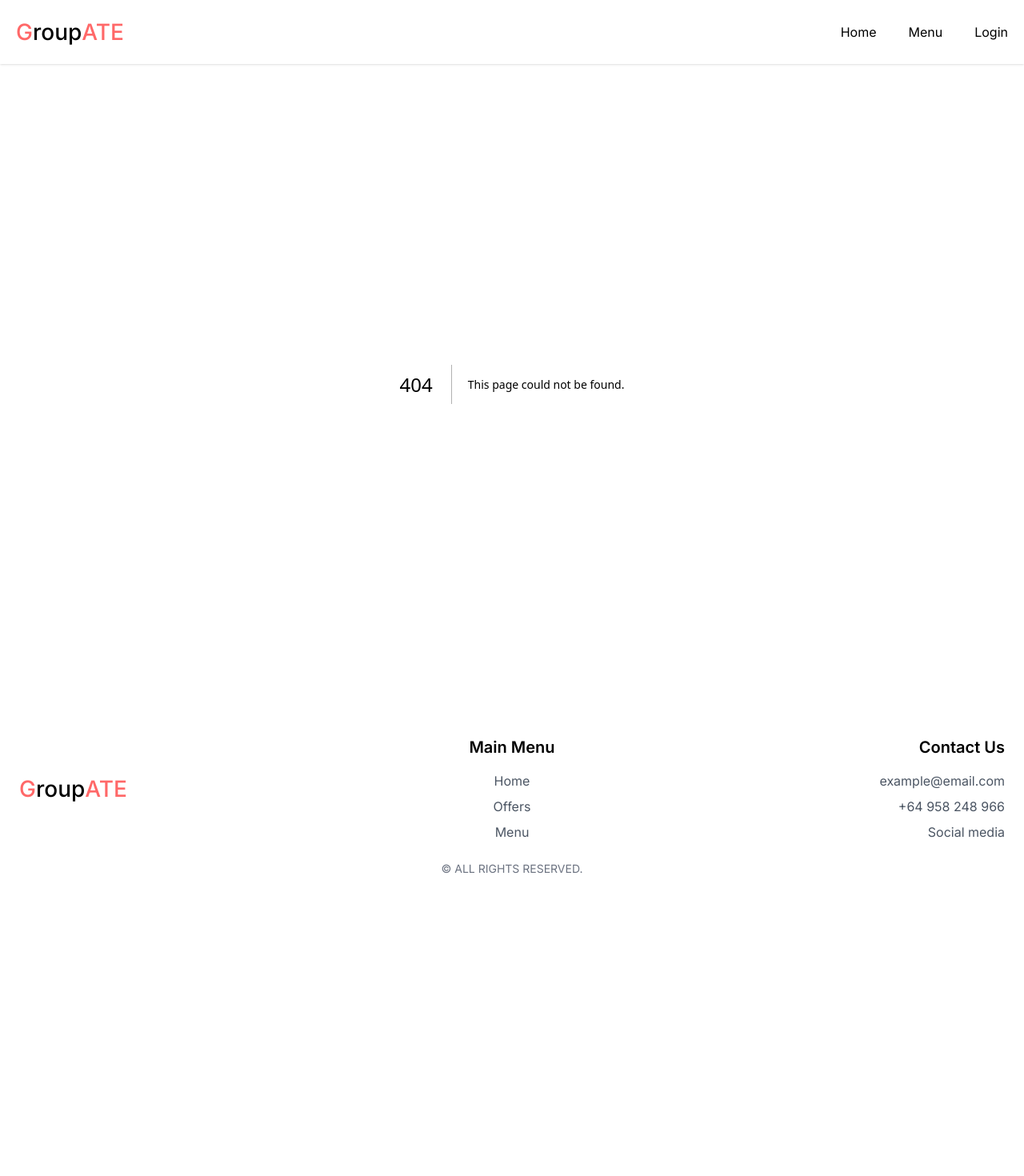
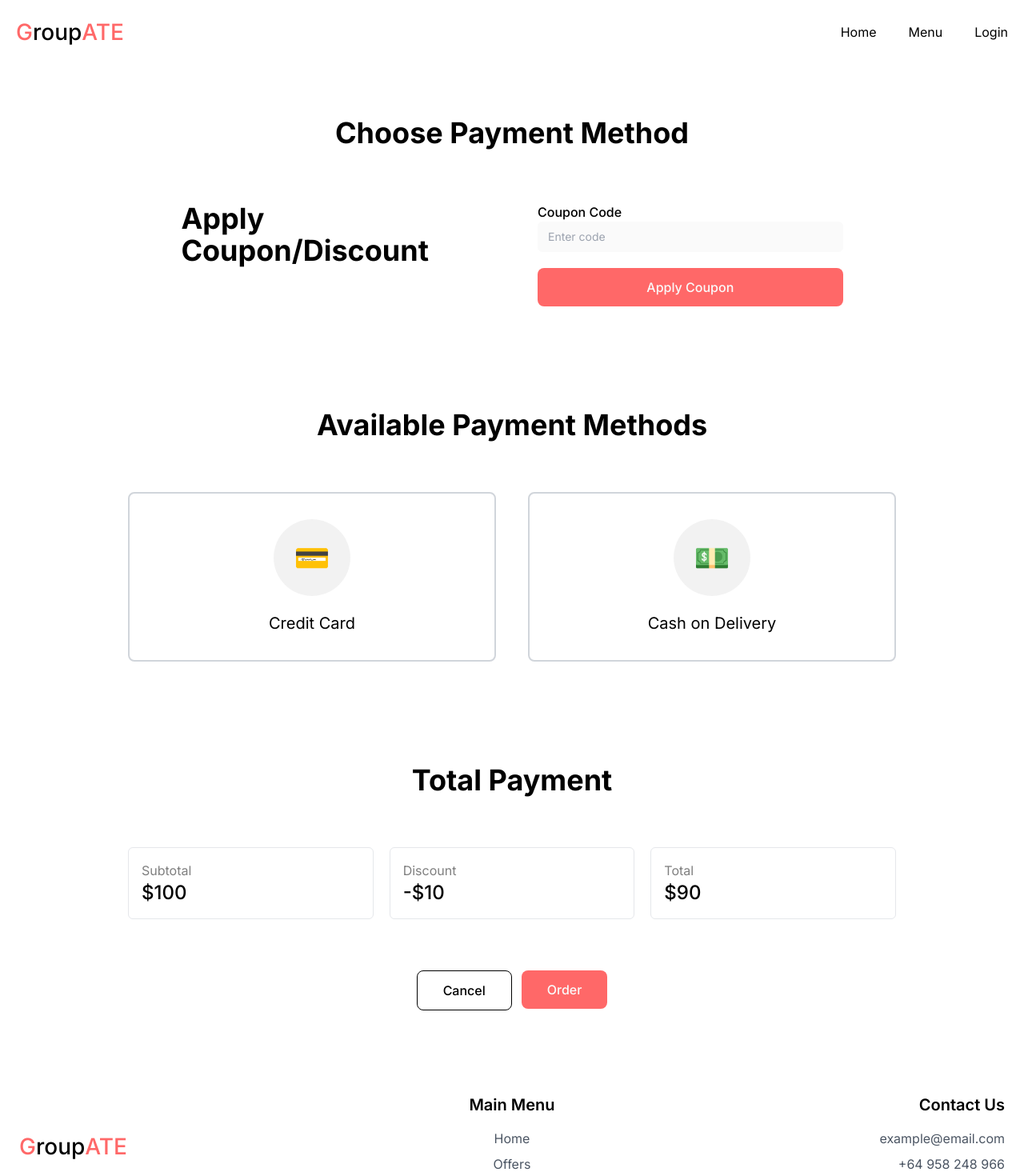
Before and after one commit to pauum0109/SE-Project, a Next.js app in the folder Front-end/: page /Checkout in a window 1280 px wide. Before the commit this address had no page. Shown: the top 1470 px of the page at 80% size. Before the commit the page ends 1136 px from the top, so only its background shows below. Built offline with nearby package versions, Linux system fonts and the light colour scheme.

Commit message:
Add files via upload

```diff
--- /dev/null
+++ b/Front-end/src/app/Checkout/page.tsx
@@ -0,0 +1,153 @@
+"use client";
+
+import Link from "next/link";
+import React, { useState } from "react";
+
+
+const PaymentPage = () => {
+  const [selectedMethod, setSelectedMethod] = useState<number | null>(null);
+
+  const paymentMethods = [
+    { icon: "💳", label: "Credit Card" },
+    { icon: "💵", label: "Cash on Delivery" },
+  ];
+
+  return (
+    <div className="w-full h-full bg-white flex flex-col justify-start items-center">
+      {/* Payment Section */}
+      <div className="w-full px-40 py-16 flex flex-col items-center gap-16">
+        <h1 className="text-black text-4xl font-bold leading-tight">
+          Choose Payment Method
+        </h1>
+
+        {/* Apply Coupon */}
+        <div className="w-full-col flex justify-between items-start gap-16">
+          <div className="w-full">
+            <h2 className="text-black text-4xl font-bold ">
+              Apply Coupon/Discount
+            </h2>
+          </div>
+          <div className="w-full flex flex-col items-start gap-5">
+            <div className="w-full">
+              <label className="text-black text-l font-medium ">
+                Coupon Code
+              </label>
+              <input
+                type="text"
+                placeholder="Enter code"
+                className="w-full px-3 py-2 bg-neutral-50 border rounded-md border-neutral-50 text-sm text-black/50"
+              />
+            </div>
+            <button className="w-full px-4 py-3 bg-[#ff6868] rounded-lg text-neutral-50 text-base font-medium ">
+              Apply Coupon
+            </button>
+          </div>
+        </div>
+      </div>
+
+      {/* Payment Methods */}
+      <div className="w-full px-40 py-16 flex flex-col items-center gap-16">
+        <h2 className="text-black text-4xl font-bold ">
+          Available Payment Methods
+        </h2>
+        <div className="w-full grid grid-cols-2 gap-10">
+          {paymentMethods.map((method, index) => (
+            <button
+              key={index}
+              className={`flex flex-col items-center gap-5 w-full py-8 px-4 rounded-lg border-2 ${
+                selectedMethod === index
+                  ? "border-[#ff6868] bg-[#ff6868]/10"
+                  : "border-gray-300"
+              }`}
+              onClick={() => setSelectedMethod(index)}
+            >
+              <div
+                className="w-24 h-24 bg-black/5 rounded-full flex justify-center items-center"
+                style={{
+                  display: "flex",
+                  justifyContent: "center",
+                  alignItems: "center",
+                }}
+              >
+                <span className="text-black text-4xl">{method.icon}</span>
+              </div>
+              <span className="text-black text-xl font-normal ">
+                {method.label}
+              </span>
+            </button>
+          ))}
+        </div>
+      </div>
+
+      {/* Total Payment */}
+      <div className="w-full px-40 py-16 flex flex-col items-center gap-16">
+        <h2 className="text-center text-black text-4xl font-bold ">
+          Total Payment
+        </h2>
+        <div className="w-full flex justify-between gap-5">
+          {[
+            { label: "Subtotal", value: "$100" },
+            { label: "Discount", value: "-$10" },
+            { label: "Total", value: "$90" },
+          ].map((item, index) => (
+            <div
+              key={index}
+              className="flex flex-col items-start p-4 border rounded-md w-full"
+            >
+              <span className="text-black/50 text-base font-normal">
+                {item.label}
+              </span>
+              <span className="text-black text-2xl font-medium">
+                {item.value}
+              </span>
+            </div>
+          ))}
+        </div>
+      </div>
+
+      {/* Card Information - Only shown if "Credit Card" is selected */}
+      {selectedMethod === 0 && (
+        <div className="w-full px-40 py-16 flex flex-col items-center gap-16">
+          <h2 className="text-center text-black text-4xl font-bold ">
+            Card Information
+          </h2>
+          <div className="w-full grid grid-cols-2 gap-20">
+            {[
+              { label: "Card Number", placeholder: "Enter card number" },
+              { label: "Expiry Date", placeholder: "MM/YYYY" },
+              { label: "CVV", placeholder: "Enter CVV" },
+              { label: "Delivery Address", placeholder: "Enter Address" },
+            ].map((field, index) => (
+              <div key={index} className="flex flex-col gap-1">
+                <label className="text-black text-sm font-medium">
+                  {field.label}
+                </label>
+                <input
+                  type="text"
+                  placeholder={field.placeholder}
+                  className="w-full px-3 py-2 bg-neutral-50 border rounded-md border-gray-300 text-sm text-black/50"
+                />
+              </div>
+            ))}
+          </div>
+        </div>
+      )}
+
+      {/* Cancel and Order Buttons - Always visible */}
+      <div className="flex gap-3 mb-16">
+        <Link href="/cart">
+          <button className="px-8 py-3 border rounded-lg border-black text-black text-base font-medium">
+            Cancel
+          </button>
+        </Link>
+        <Link href="/Confirm">
+          <button className="px-8 py-3 bg-[#ff6868] rounded-lg text-neutral-50 text-base font-medium">
+            Order
+          </button>
+        </Link>
+      </div>
+    </div>
+  );
+};
+
+export default PaymentPage;
```
